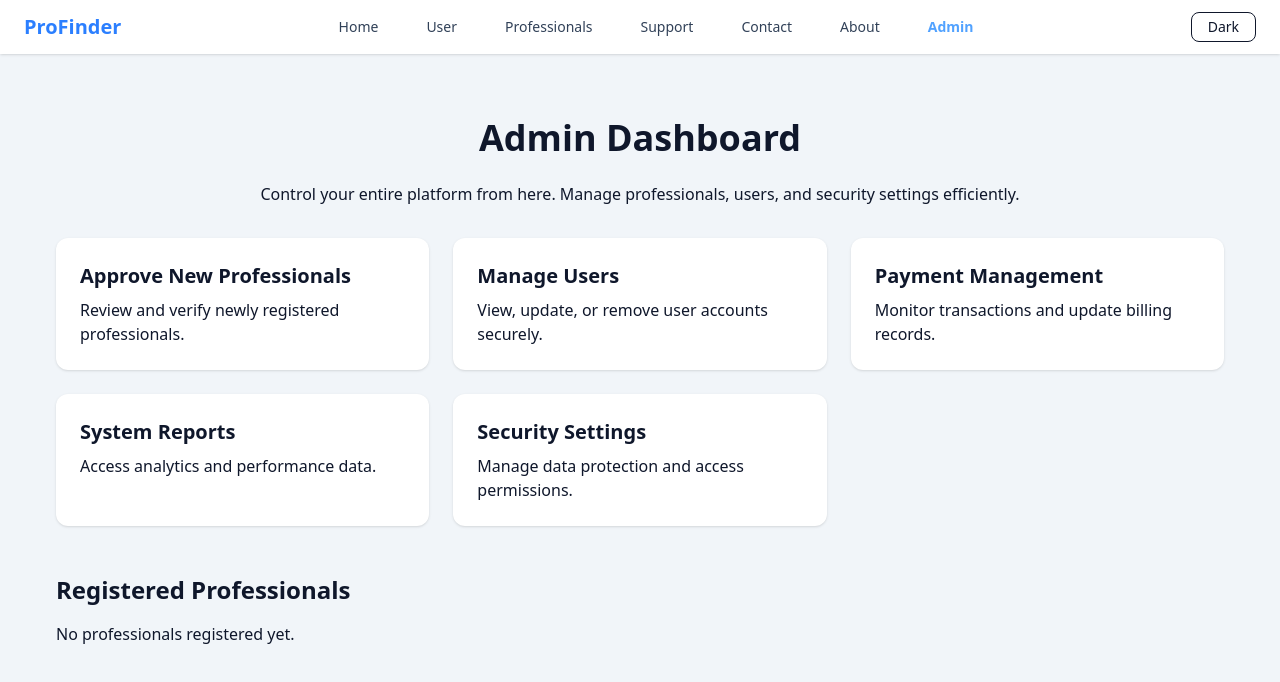
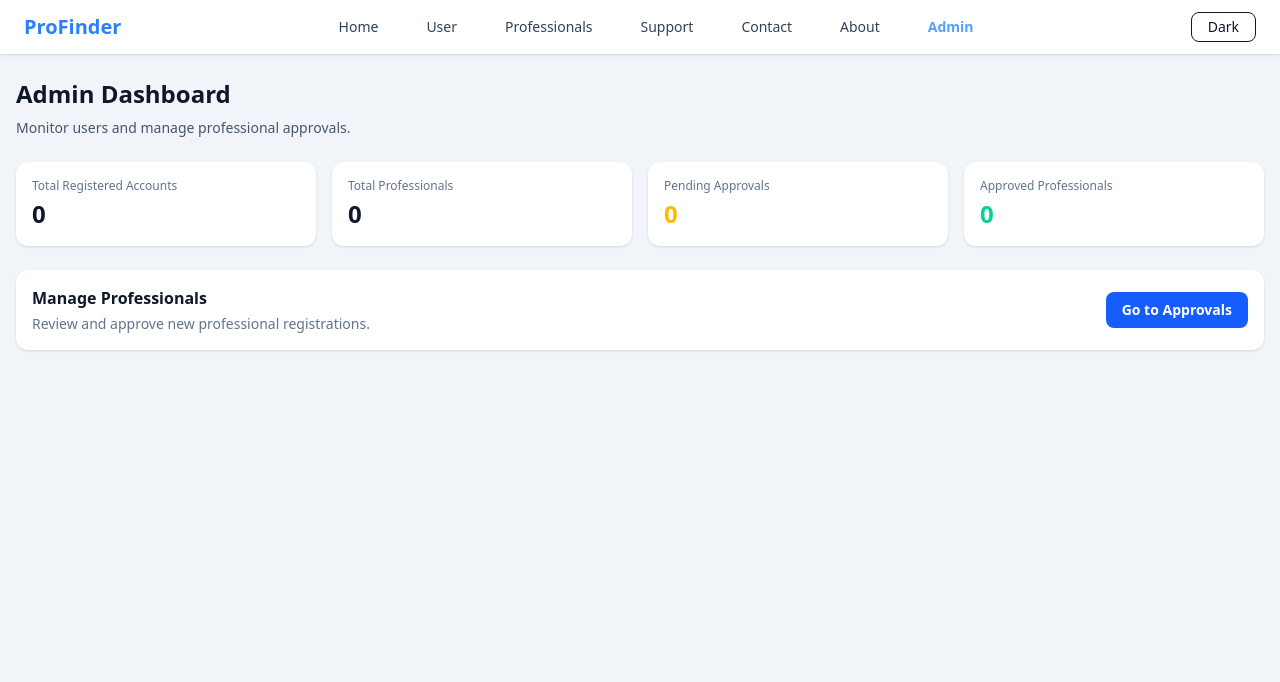
Before and after one commit to pavani80179/tailwind-react-ui, a React (Vite) app: page /admin in a window 1280 px wide. Shown: the top 682 px of the page. Built offline with nearby package versions, Linux system fonts and the light colour scheme.

Commit message:
Update latest UI, API and admin changes

```diff
--- a/src/pages/admin/ApproveProfessionals.jsx
+++ b/src/pages/admin/ApproveProfessionals.jsx
@@ -1,89 +1,109 @@
-import { useState } from "react";
-import useFetchData from "../../hooks/useFetchData";
+// src/pages/admin/ApproveProfessionals.jsx
+import React, { useEffect, useState } from "react";
+import { useApp } from "../../context/AppContext";
 
 export default function ApproveProfessionals() {
-  const { data, loading, error } = useFetchData("/data/professionals.json");
+  const { state } = useApp();
+  const { theme } = state;
 
-  // local state to keep track of approval
-  const [statusMap, setStatusMap] = useState({}); // { id: "approved" | "rejected" }
+  const [professionals, setProfessionals] = useState([]);
 
-  const handleStatus = (id, status) => {
-    setStatusMap((prev) => ({ ...prev, [id]: status }));
+  useEffect(() => {
+    const users = JSON.parse(localStorage.getItem("users")) || [];
+    const pros = users.filter((u) => u.role === "professional");
+    setProfessionals(pros);
+  }, []);
+
+  // Helper to update both localStorage and state
+  const updateProfessionalStatus = (email, newStatus) => {
+    const users = JSON.parse(localStorage.getItem("users")) || [];
+
+    const updatedUsers = users.map((u) =>
+      u.role === "professional" && u.email === email
+        ? { ...u, status: newStatus }
+        : u
+    );
+
+    localStorage.setItem("users", JSON.stringify(updatedUsers));
+    setProfessionals(updatedUsers.filter((u) => u.role === "professional"));
+  };
+
+  const tableBase =
+    theme === "dark"
+      ? "bg-slate-800 text-slate-50"
+      : "bg-white text-slate-900";
+
+  const chip = (status) => {
+    const common = "px-2 py-1 rounded-full text-xs font-medium";
+    if (status === "approved")
+      return common + " bg-emerald-100 text-emerald-700 dark:bg-emerald-900/40 dark:text-emerald-300";
+    if (status === "pending")
+      return common + " bg-amber-100 text-amber-700 dark:bg-amber-900/40 dark:text-amber-300";
+    if (status === "rejected")
+      return common + " bg-rose-100 text-rose-700 dark:bg-rose-900/40 dark:text-rose-300";
+    return common + " bg-slate-100 text-slate-700 dark:bg-slate-700 dark:text-slate-200";
   };
 
   return (
-    <div className="space-y-4">
-      <h1 className="text-2xl font-bold text-slate-800">
-        Approve Professionals
-      </h1>
-      <p className="text-sm text-slate-600">
-        Here admin can approve or reject professionals before they appear in search results.
-        (Demo using local JSON data.)
+    <div className="space-y-6">
+      <header>
+        <h1 className="text-2xl font-bold mb-2">Approve Professionals</h1>
+        <p className="text-sm text-slate-600 dark:text-slate-300">
+          Review newly registered professionals and update their approval status.
         </p>
+      </header>
 
-      {loading && <p>Loading professionals...</p>}
-      {error && <p className="text-red-500 text-sm">{error}</p>}
-
-      <div className="overflow-x-auto bg-white rounded-xl shadow">
-        <table className="min-w-full text-sm">
-          <thead className="bg-slate-100">
-            <tr>
-              <th className="px-4 py-2 text-left">Name</th>
-              <th className="px-4 py-2 text-left">Category</th>
-              <th className="px-4 py-2 text-left">Location</th>
-              <th className="px-4 py-2 text-left">Rate</th>
-              <th className="px-4 py-2 text-left">Status</th>
-              <th className="px-4 py-2 text-left">Actions</th>
+      <div className={`${tableBase} rounded-xl shadow p-4 overflow-x-auto`}>
+        {professionals.length === 0 ? (
+          <p className="text-sm text-slate-500 dark:text-slate-300">
+            No professional registrations yet.
+          </p>
+        ) : (
+          <table className="w-full text-sm border-collapse">
+            <thead>
+              <tr className="border-b border-slate-200 dark:border-slate-700">
+                <th className="text-left py-2 pr-4">Name</th>
+                <th className="text-left py-2 pr-4">Email</th>
+                <th className="text-left py-2 pr-4">Status</th>
+                <th className="text-left py-2 pr-4">Actions</th>
               </tr>
             </thead>
             <tbody>
-            {data.map((p) => (
-              <tr key={p.id} className="border-t">
-                <td className="px-4 py-2">{p.name}</td>
-                <td className="px-4 py-2">{p.category}</td>
-                <td className="px-4 py-2">{p.location}</td>
-                <td className="px-4 py-2">₹{p.rate}/hr</td>
-                <td className="px-4 py-2">
-                  {statusMap[p.id] ? (
-                    <span
-                      className={
-                        statusMap[p.id] === "approved"
-                          ? "text-green-600 font-semibold"
-                          : "text-red-500 font-semibold"
+              {professionals.map((pro) => (
+                <tr
+                  key={pro.email}
+                  className="border-b border-slate-100 dark:border-slate-700/60"
+                >
+                  <td className="py-2 pr-4">{pro.name}</td>
+                  <td className="py-2 pr-4">{pro.email}</td>
+                  <td className="py-2 pr-4">
+                    <span className={chip(pro.status || "pending")}>
+                      {pro.status || "pending"}
+                    </span>
+                  </td>
+                  <td className="py-2 pr-4 space-x-2">
+                    <button
+                      onClick={() =>
+                        updateProfessionalStatus(pro.email, "approved")
                       }
-                    >
-                      {statusMap[p.id].toUpperCase()}
-                    </span>
-                  ) : (
-                    <span className="text-slate-400">Pending</span>
-                  )}
-                </td>
-                <td className="px-4 py-2 space-x-2">
-                  <button
-                    onClick={() => handleStatus(p.id, "approved")}
-                    className="px-3 py-1 text-xs bg-green-500 text-white rounded"
+                      className="px-3 py-1 text-xs rounded-lg bg-emerald-600 text-white hover:bg-emerald-700"
                     >
                       Approve
                     </button>
                     <button
-                    onClick={() => handleStatus(p.id, "rejected")}
-                    className="px-3 py-1 text-xs bg-red-500 text-white rounded"
+                      onClick={() =>
+                        updateProfessionalStatus(pro.email, "rejected")
+                      }
+                      className="px-3 py-1 text-xs rounded-lg bg-rose-600 text-white hover:bg-rose-700"
                     >
                       Reject
                     </button>
                   </td>
                 </tr>
               ))}
-
-            {!loading && !error && data.length === 0 && (
-              <tr>
-                <td className="px-4 py-4 text-center text-slate-500" colSpan="6">
-                  No professionals found.
-                </td>
-              </tr>
-            )}
             </tbody>
           </table>
+        )}
       </div>
     </div>
   );
--- a/src/pages/admin/index.jsx
+++ b/src/pages/admin/index.jsx
@@ -1,87 +1,96 @@
+// src/pages/admin/index.jsx
 import React, { useEffect, useState } from "react";
-import { useNavigate } from "react-router-dom";
+import { Link } from "react-router-dom";
+import { useApp } from "../../context/AppContext";
 
 export default function AdminDashboard() {
-  const navigate = useNavigate();
-  const [professionals, setProfessionals] = useState([]);
+  const { state } = useApp();
+  const { theme } = state;
+
+  const [stats, setStats] = useState({
+    totalUsers: 0,
+    totalProfessionals: 0,
+    pendingProfessionals: 0,
+    approvedProfessionals: 0,
+  });
 
   useEffect(() => {
-    const storedPros = JSON.parse(localStorage.getItem("professionals")) || [];
-    setProfessionals(storedPros);
+    const users = JSON.parse(localStorage.getItem("users")) || [];
+    const professionals = users.filter((u) => u.role === "professional");
+
+    setStats({
+      totalUsers: users.length,
+      totalProfessionals: professionals.length,
+      pendingProfessionals: professionals.filter(
+        (p) => p.status === "pending"
+      ).length,
+      approvedProfessionals: professionals.filter(
+        (p) => p.status === "approved"
+      ).length,
+    });
   }, []);
 
+  const cardBase =
+    theme === "dark"
+      ? "bg-slate-800 text-slate-50"
+      : "bg-white text-slate-900";
+
   return (
-    <div className="p-10">
-      <h1 className="text-4xl font-bold text-center mb-6">Admin Dashboard</h1>
-      <p className="text-center mb-8">
-        Control your entire platform from here. Manage professionals, users, and security settings efficiently.
-      </p>
+    <div className="space-y-6">
+      <header>
+        <h1 className="text-2xl font-bold mb-2">Admin Dashboard</h1>
+        <p className="text-sm text-slate-600 dark:text-slate-300">
+          Monitor users and manage professional approvals.
+        </p>
+      </header>
 
-      <div className="grid grid-cols-1 sm:grid-cols-2 lg:grid-cols-3 gap-6">
-        <div
-          onClick={() => navigate("/admin/approve")}
-          className="cursor-pointer p-6 bg-white dark:bg-gray-800 shadow rounded-xl hover:shadow-lg transition"
+      <section className="grid gap-4 sm:grid-cols-2 lg:grid-cols-4">
+        <div className={`${cardBase} rounded-xl shadow p-4`}>
+          <p className="text-xs text-slate-500 dark:text-slate-300">
+            Total Registered Accounts
+          </p>
+          <p className="text-2xl font-semibold mt-1">{stats.totalUsers}</p>
+        </div>
+        <div className={`${cardBase} rounded-xl shadow p-4`}>
+          <p className="text-xs text-slate-500 dark:text-slate-300">
+            Total Professionals
+          </p>
+          <p className="text-2xl font-semibold mt-1">
+            {stats.totalProfessionals}
+          </p>
+        </div>
+        <div className={`${cardBase} rounded-xl shadow p-4`}>
+          <p className="text-xs text-slate-500 dark:text-slate-300">
+            Pending Approvals
+          </p>
+          <p className="text-2xl font-semibold mt-1 text-amber-400">
+            {stats.pendingProfessionals}
+          </p>
+        </div>
+        <div className={`${cardBase} rounded-xl shadow p-4`}>
+          <p className="text-xs text-slate-500 dark:text-slate-300">
+            Approved Professionals
+          </p>
+          <p className="text-2xl font-semibold mt-1 text-emerald-400">
+            {stats.approvedProfessionals}
+          </p>
+        </div>
+      </section>
+
+      <section className={`${cardBase} rounded-xl shadow p-4 flex items-center justify-between`}>
+        <div>
+          <h2 className="font-semibold mb-1">Manage Professionals</h2>
+          <p className="text-sm text-slate-500 dark:text-slate-300">
+            Review and approve new professional registrations.
+          </p>
+        </div>
+        <Link
+          to="/admin/approve"
+          className="px-4 py-2 rounded-lg bg-blue-600 text-white text-sm font-semibold hover:bg-blue-700 transition-colors"
         >
-          <h2 className="text-xl font-semibold mb-2">Approve New Professionals</h2>
-          <p>Review and verify newly registered professionals.</p>
-        </div>
-
-        <div
-          onClick={() => navigate("/admin/manage-users")}
-          className="cursor-pointer p-6 bg-white dark:bg-gray-800 shadow rounded-xl hover:shadow-lg transition"
-        >
-          <h2 className="text-xl font-semibold mb-2">Manage Users</h2>
-          <p>View, update, or remove user accounts securely.</p>
-        </div>
-
-        <div
-          onClick={() => navigate("/admin/payment-management")}
-          className="cursor-pointer p-6 bg-white dark:bg-gray-800 shadow rounded-xl hover:shadow-lg transition"
-        >
-          <h2 className="text-xl font-semibold mb-2">Payment Management</h2>
-          <p>Monitor transactions and update billing records.</p>
-        </div>
-
-        <div
-          onClick={() => navigate("/admin/system-reports")}
-          className="cursor-pointer p-6 bg-white dark:bg-gray-800 shadow rounded-xl hover:shadow-lg transition"
-        >
-          <h2 className="text-xl font-semibold mb-2">System Reports</h2>
-          <p>Access analytics and performance data.</p>
-        </div>
-
-        <div
-          onClick={() => navigate("/admin/security-settings")}
-          className="cursor-pointer p-6 bg-white dark:bg-gray-800 shadow rounded-xl hover:shadow-lg transition"
-        >
-          <h2 className="text-xl font-semibold mb-2">Security Settings</h2>
-          <p>Manage data protection and access permissions.</p>
-        </div>
-      </div>
-
-      <h2 className="text-2xl font-bold mt-12 mb-4">Registered Professionals</h2>
-      {professionals.length === 0 ? (
-        <p>No professionals registered yet.</p>
-      ) : (
-        <table className="min-w-full border border-gray-300 dark:border-gray-700">
-          <thead>
-            <tr className="bg-gray-200 dark:bg-gray-700">
-              <th className="p-3 border">Name</th>
-              <th className="p-3 border">Email</th>
-              <th className="p-3 border">Category</th>
-            </tr>
-          </thead>
-          <tbody>
-            {professionals.map((pro, index) => (
-              <tr key={index} className="text-center border-t">
-                <td className="p-3 border">{pro.name}</td>
-                <td className="p-3 border">{pro.email}</td>
-                <td className="p-3 border">{pro.category}</td>
-              </tr>
-            ))}
-          </tbody>
-        </table>
-      )}
+          Go to Approvals
+        </Link>
+      </section>
     </div>
   );
 }
```
Also changed, not shown: src/pages/User.jsx (+29 -8 lines). Lines whose indentation alone changed are shown as unchanged.
